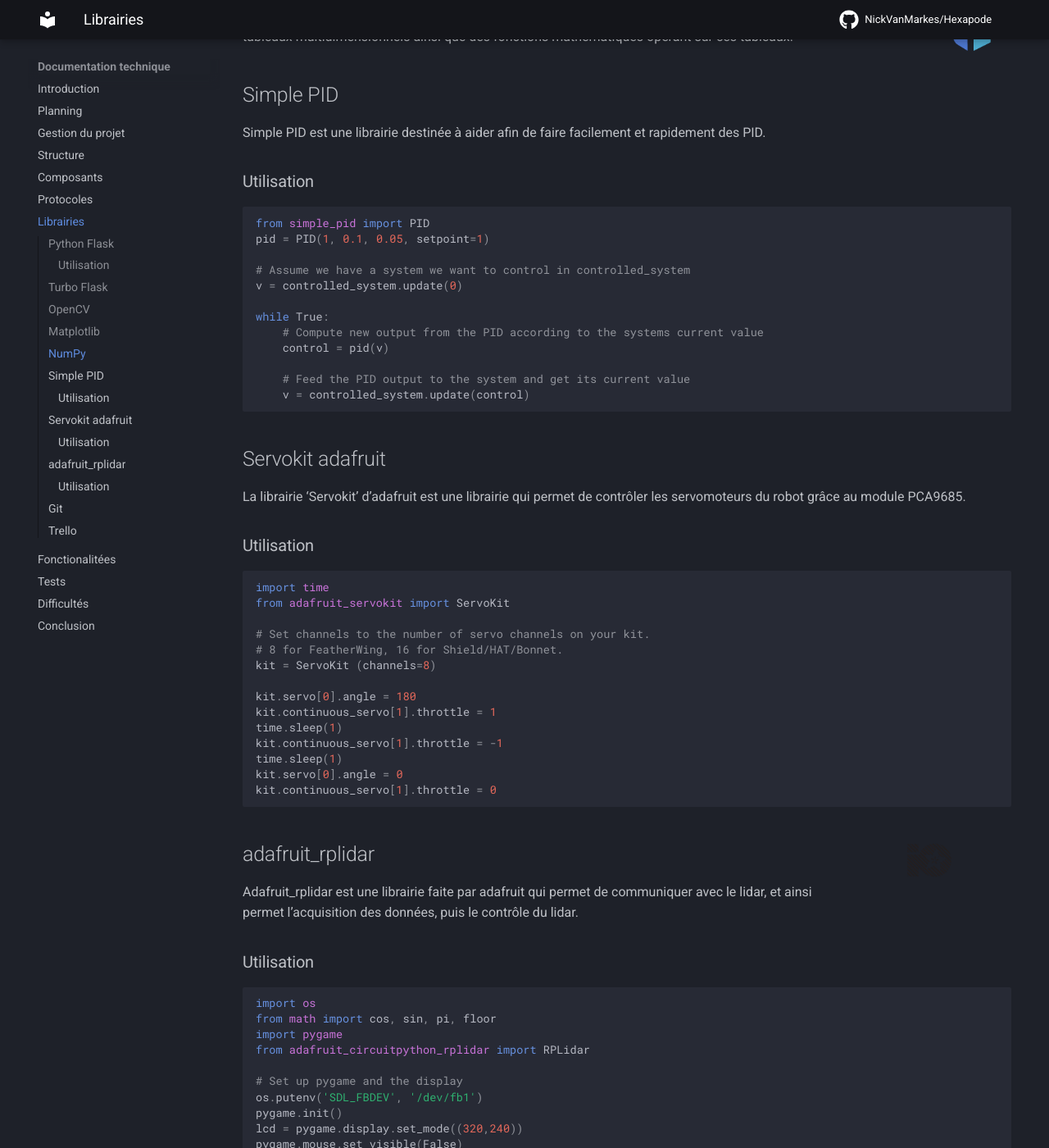
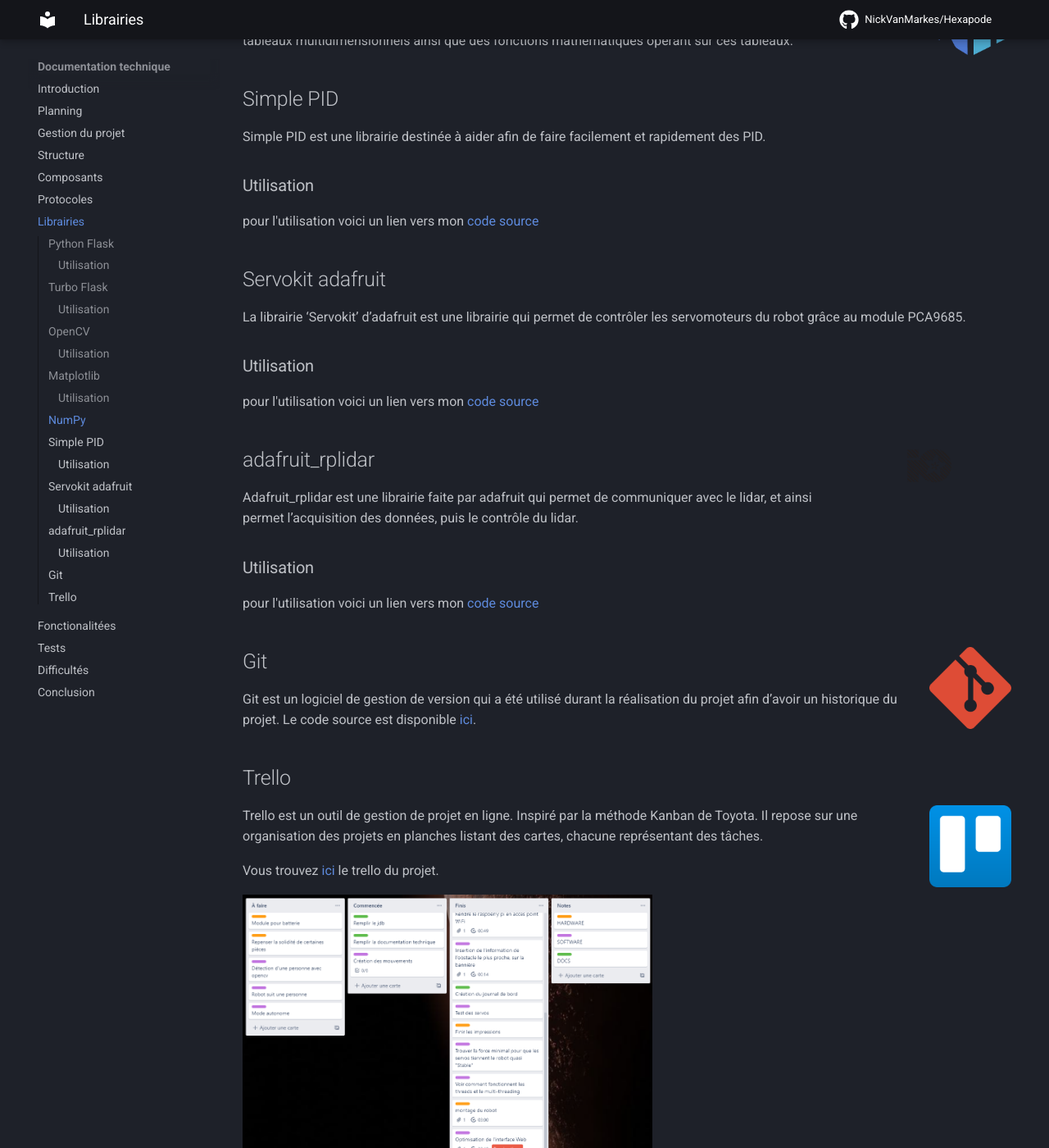
Before and after one commit to NickVanMarkes/Hexapode, an MkDocs documentation site: the page built from docs/Librairies.md, in a window 1280 px wide and 1400 px high, scrolled down 1285 px. Shown: the whole window at 82% size. Built offline with MkDocs 1.6.1 and Material for MkDocs 9.7.7, drawn with Linux system fonts in a browser that asks for light colours; comment, search, counter and statistics services are not loaded; some of the changed text lies outside the part shown.

Commit message:
Docs: Fix source code problems

````diff
--- a/docs/Librairies.md
+++ b/docs/Librairies.md
@@ -6,36 +6,31 @@
 
 ### Utilisation
 
-Créez un fichier app.py et insérez ce code:
-
-``` python
-# save this as app.py
-from flask import Flask
-
-app = Flask(__name__)
-
-@app.route("/")
-def hello():
-    return "Hello, World!"
-```
-Ensuite, dans un terminal de commande lancez "flask run", ce qui vous répondra avec l’adresse de votre site.
-
-```bash
-$ flask run
-  * Running on http://127.0.0.1:5000/ (Press CTRL+C to quit)
-```
+pour l'utilisation voici un lien vers mon <a href="../Main">code source</a>
 
 ## Turbo Flask
 
 Turbo_flask est une extension Flask qui intègre la bibliothèque JavaScript turbo.js à l’application Flask. L’application utilise majoritairement la fonction push qui actualise juste la partie souhaitée de la page.
 
+### Utilisation
+
+pour l'utilisation voici un lien vers mon <a href="../Main">code source</a>
+
 ## OpenCV ![Logo](img/OpenCVLogo.png){width="100", align="right"}
 
 OpenCV (Open Source Computer Vision Library : http://opencv.org) est une bibliothèque open source qui comprend plusieurs centaines d’algorithmes de vision par ordinateur.
 
+### Utilisation
+
+pour l'utilisation voici un lien vers deux scripts qui l'utilisent: <a href="../Camera">Camera</a> et <a href="../Plot">Plot</a>
+
 ## Matplotlib
 ![Logo](img/MatplotlibLogo.png){width="150", align=" right"}
 Matplotlib est une bibliothèque Python qui permet de tracer des graphiques. Elle est utilisée pour la visualisation de données et le traçage de graphiques.
+
+### Utilisation
+
+pour l'utilisation voici un lien vers mon <a href="../Plot">code source</a>
 
 ## NumPy ![Logo](img/NumpyLogo.png){width="100", align="right"}
 
@@ -47,22 +42,7 @@
 
 ### Utilisation
 
-```python
-from simple_pid import PID
-pid = PID(1, 0.1, 0.05, setpoint=1)
-
-# Assume we have a system we want to control in controlled_system
-v = controlled_system.update(0)
-
-while True:
-    # Compute new output from the PID according to the systems current value
-    control = pid(v)
-
-    # Feed the PID output to the system and get its current value
-    v = controlled_system.update(control)
-```
-
-
+pour l'utilisation voici un lien vers mon <a href="../Animations_Hexapode">code source</a>
 
 ## Servokit adafruit
 
@@ -70,22 +50,7 @@
 
 ### Utilisation
 
-```python
-import time
-from adafruit_servokit import ServoKit
-
-# Set channels to the number of servo channels on your kit.
-# 8 for FeatherWing, 16 for Shield/HAT/Bonnet.
-kit = ServoKit (channels=8)
-
-kit.servo[0].angle = 180
-kit.continuous_servo[1].throttle = 1
-time.sleep(1)
-kit.continuous_servo[1].throttle = -1
-time.sleep(1)
-kit.servo[0].angle = 0
-kit.continuous_servo[1].throttle = 0
-```
+pour l'utilisation voici un lien vers mon <a href="../Motor">code source</a>
 
 ## adafruit_rplidar ![Logo](img/AdafruitLogo.png){width="200", align="right"}
 
@@ -93,45 +58,7 @@
 
 ### Utilisation
 
-```python
-import os
-from math import cos, sin, pi, floor
-import pygame
-from adafruit_circuitpython_rplidar import RPLidar
-
-# Set up pygame and the display
-os.putenv('SDL_FBDEV', '/dev/fb1')
-pygame.init()
-lcd = pygame.display.set_mode((320,240))
-pygame.mouse.set_visible(False)
-lcd.fill((0,0,0))
-pygame.display.update()
-
-# Setup the RPLidar
-PORT_NAME = '/dev/ttyUSB0'
-lidar = RPLidar(None, PORT_NAME)
-
-# used to scale data to fit on the screen
-max_distance = 0
-
-def process_data(data):
-    # Do something useful with the data
-    pass
-
-scan_data = [0]*360
-
-try:
-    print(lidar.get_info())
-    for scan in lidar.iter_scans():
-        for (_, angle, distance) in scan:
-            scan_data[min([359, floor(angle)])] = distance
-        process_data(scan_data)
-
-except KeyboardInterrupt:
-    print('Stoping.')
-lidar.stop()
-lidar.disconnect()
-```
+pour l'utilisation voici un lien vers mon <a href="../LidarAsync">code source</a>
 
 ## Git ![Logo](img/GitLogo.png){width="100", align="right"}
 
--- a/mkdocs.yml
+++ b/mkdocs.yml
@@ -32,6 +32,7 @@
       - Motor.md
       - Plot.md
       - RepeatTimer.md
+      - Main.md
 theme:
   name: material
   language: fr
@@ -48,8 +49,12 @@
     - toc.integrate
 watch:
   - app
+  - app/mod_classes
 plugins:
-  - mkdocstrings
+  - mkdocstrings:
+      handlers:
+        python:
+          paths: [./app]
 
   - with-pdf:
       author: Nicolas Oliveira
@@ -84,7 +89,7 @@
       # headless_chrome_path: headless-chromium
       #
       #output_path: any-place/document.pdf
-      enabled_if_env: ENABLE_PDF_EXPORT
+      #enabled_if_env: ENABLE_PDF_EXPORT
       #
       #debug_html: true
       #show_anchors: true
````
Also changed, not shown: docs/Animations_Hexapode.md (+1 -0 lines), docs/Camera.md (+1 -1 lines), docs/Gyroscope.md (+2 -0 lines), docs/Leg.md (+2 -0 lines), docs/LidarAsync.md (+2 -0 lines), docs/Main.md (added, +2 -0 lines), docs/Motor.md (+2 -0 lines), docs/Plot.md (+2 -1 lines), docs/RepeatTimer.md (+2 -0 lines), 9 other files.
